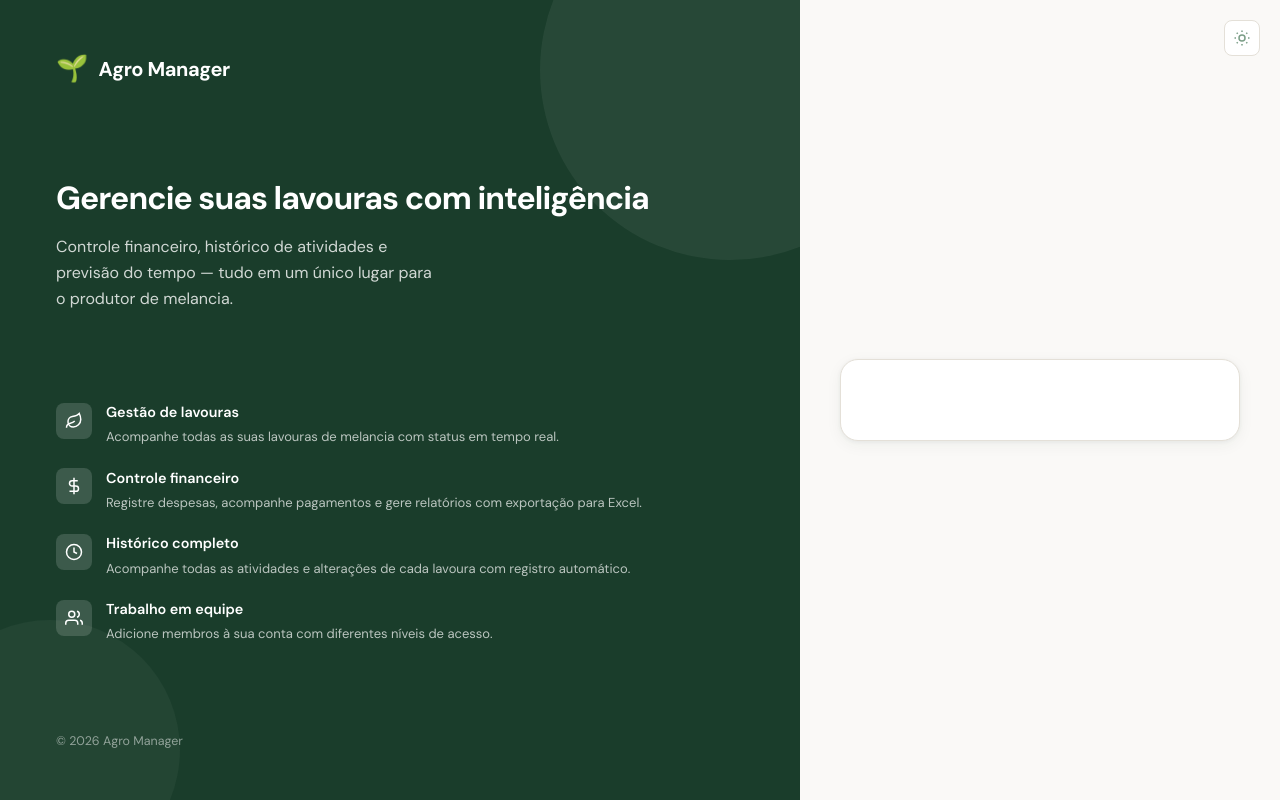
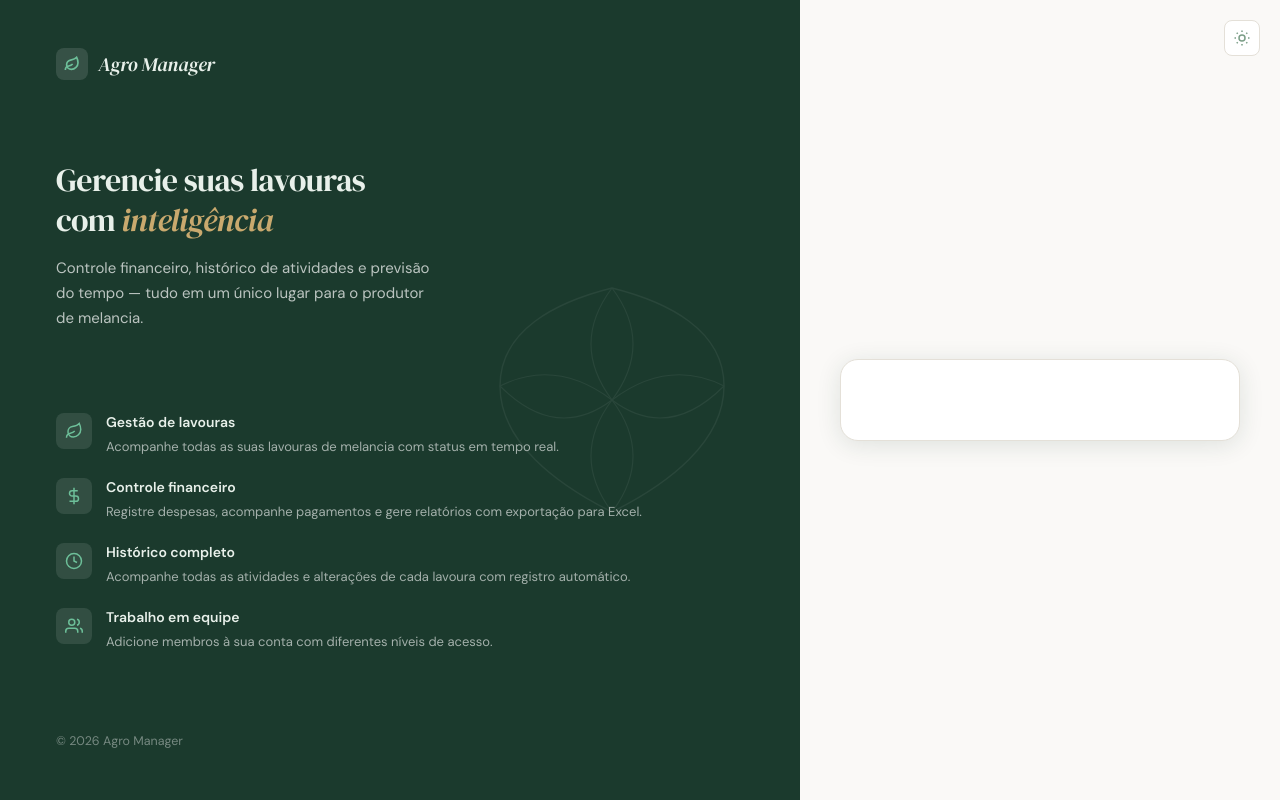
Before and after one commit to HadryanSilva/agro-manager-web, a Vue app: page /auth in a window 1280 px wide. Built offline with nearby package versions, Linux system fonts and the light colour scheme; no server answers.

Commit message:
feat: redesign auth layout with Field Premium serif brand and botanical accent

```diff
--- a/src/layouts/AuthLayout.vue
+++ b/src/layouts/AuthLayout.vue
@@ -33,16 +33,31 @@ const features = [
     <!-- ── Painel esquerdo — apresentação ─────────────────────── -->
     <div class="auth-panel auth-panel--left">
 
+      <!-- Decoração botânica SVG (fundo, 6% opacidade) -->
+      <svg class="panel-botanical" viewBox="0 0 200 200" fill="none" xmlns="http://www.w3.org/2000/svg">
+        <path d="M100 180 C60 160 20 130 20 90 C20 50 60 30 100 20 C140 30 180 50 180 90 C180 130 140 160 100 180Z" stroke="white" stroke-width="1" fill="none"/>
+        <path d="M100 20 Q130 60 100 100 Q70 60 100 20" stroke="white" stroke-width="0.8" fill="none"/>
+        <path d="M20 90 Q60 70 100 100 Q60 130 20 90" stroke="white" stroke-width="0.8" fill="none"/>
+        <path d="M180 90 Q140 70 100 100 Q140 130 180 90" stroke="white" stroke-width="0.8" fill="none"/>
+        <path d="M100 180 Q70 140 100 100 Q130 140 100 180" stroke="white" stroke-width="0.8" fill="none"/>
+      </svg>
+
       <!-- Marca -->
       <div class="panel-brand">
-        <span class="panel-brand__icon">🌱</span>
+        <div class="panel-brand__icon">
+          <svg xmlns="http://www.w3.org/2000/svg" width="16" height="16" viewBox="0 0 24 24" fill="none" stroke="#6dbf99" stroke-width="2.5">
+            <path d="M11 20A7 7 0 0 1 9.8 6.1C15.5 5 17 4.48 19 2c1 2 2 4.18 2 8 0 5.5-4.78 10-10 10z"/>
+            <path d="M2 21c0-3 1.85-5.36 5.08-6C9.5 14.52 12 13 13 12"/>
+          </svg>
+        </div>
         <span class="panel-brand__name">Agro Manager</span>
       </div>
 
       <!-- Headline -->
       <div class="panel-hero">
         <h1 class="panel-hero__title">
-          Gerencie suas lavouras com inteligência
+          Gerencie suas lavouras<br>
+          com <em class="panel-hero__em">inteligência</em>
         </h1>
         <p class="panel-hero__desc">
           Controle financeiro, histórico de atividades e previsão do tempo — tudo em um único lugar para o produtor de melancia.
@@ -77,7 +92,6 @@ const features = [
 
       <!-- Marca mobile (oculta no desktop) -->
       <div class="mobile-brand">
-        <span>🌱</span>
         <span class="mobile-brand__name">Agro Manager</span>
       </div>
 
@@ -105,33 +119,20 @@ const features = [
   flex-direction: column;
   justify-content: space-between;
   padding: 3rem 3.5rem;
-  background: #1a3d2b;
+  background: #1b3a2d;
   position: relative;
   overflow: hidden;
 }
 
-/* Detalhe decorativo de fundo — círculos sutis */
-.auth-panel--left::before {
-  content: '';
+/* Botânica SVG de fundo */
+.panel-botanical {
   position: absolute;
-  top: -120px;
-  right: -120px;
-  width: 380px;
-  height: 380px;
-  border-radius: 50%;
-  background: rgba(255, 255, 255, 0.06);
-  pointer-events: none;
-}
-
-.auth-panel--left::after {
-  content: '';
-  position: absolute;
-  bottom: -80px;
-  left: -80px;
-  width: 260px;
-  height: 260px;
-  border-radius: 50%;
-  background: rgba(255, 255, 255, 0.04);
+  top: 50%;
+  right: 3rem;
+  transform: translateY(-50%);
+  width: 280px;
+  height: 280px;
+  opacity: 0.06;
   pointer-events: none;
 }
 
@@ -144,13 +145,23 @@ const features = [
   z-index: 1;
 }
 
-.panel-brand__icon { font-size: 1.625rem; }
+.panel-brand__icon {
+  width: 32px;
+  height: 32px;
+  border-radius: 8px;
+  background: rgba(255, 255, 255, 0.12);
+  display: flex;
+  align-items: center;
+  justify-content: center;
+  flex-shrink: 0;
+}
 
 .panel-brand__name {
-  font-size: 1.25rem;
-  font-weight: 700;
-  color: #fff;
-  letter-spacing: -0.02em;
+  font-family: 'DM Serif Display', serif;
+  font-style: italic;
+  font-size: 1.2rem;
+  color: #e8f0ea;
+  letter-spacing: -0.01em;
 }
 
 /* ── Hero ───────────────────────────────────────────────────────── */
@@ -160,17 +171,23 @@ const features = [
 }
 
 .panel-hero__title {
+  font-family: 'DM Serif Display', serif;
   font-size: 2rem;
-  font-weight: 700;
-  color: #fff;
-  letter-spacing: -0.03em;
+  font-weight: 400;
+  color: #e8f0ea;
+  letter-spacing: -0.02em;
   line-height: 1.25;
   margin-bottom: 1rem;
 }
 
+.panel-hero__em {
+  font-style: italic;
+  color: #c9a96e;
+}
+
 .panel-hero__desc {
-  font-size: 1rem;
-  color: rgba(255, 255, 255, 0.8);
+  font-size: 0.9375rem;
+  color: rgba(255, 255, 255, 0.7);
   line-height: 1.65;
   max-width: 380px;
 }
@@ -197,8 +214,8 @@ const features = [
   width: 36px;
   height: 36px;
   border-radius: 8px;
-  background: rgba(255, 255, 255, 0.15);
-  color: #fff;
+  background: rgba(255, 255, 255, 0.1);
+  color: #6dbf99;
   flex-shrink: 0;
   margin-top: 0.1rem;
 }
@@ -210,21 +227,21 @@ const features = [
 }
 
 .feature-item__title {
-  font-size: 0.9rem;
+  font-size: 0.875rem;
   font-weight: 600;
-  color: #fff;
+  color: #e8f0ea;
 }
 
 .feature-item__desc {
   font-size: 0.8125rem;
-  color: rgba(255, 255, 255, 0.7);
+  color: rgba(255, 255, 255, 0.6);
   line-height: 1.5;
 }
 
 /* ── Rodapé do painel ───────────────────────────────────────────── */
 .panel-footer {
   font-size: 0.78rem;
-  color: rgba(255, 255, 255, 0.5);
+  color: rgba(255, 255, 255, 0.4);
   position: relative;
   z-index: 1;
 }
@@ -254,21 +271,24 @@ const features = [
   align-items: center;
   gap: 0.5rem;
   margin-bottom: 2rem;
-  font-size: 1.125rem;
-  font-weight: 700;
-  color: var(--color-text);
 }
 
-.mobile-brand__name { letter-spacing: -0.02em; }
+.mobile-brand__name {
+  font-family: 'DM Serif Display', serif;
+  font-style: italic;
+  font-size: 1.125rem;
+  color: var(--color-text);
+  letter-spacing: -0.01em;
+}
 
 /* Card do formulário */
 .auth-card {
   width: 100%;
   max-width: 400px;
   background: var(--color-card);
-  border: 1.5px solid var(--color-border);
+  border: 1px solid var(--color-border);
   border-radius: var(--radius-lg);
-  box-shadow: var(--shadow-card);
+  box-shadow: var(--shadow-elevated);
   padding: 2.5rem;
 }
 
```
